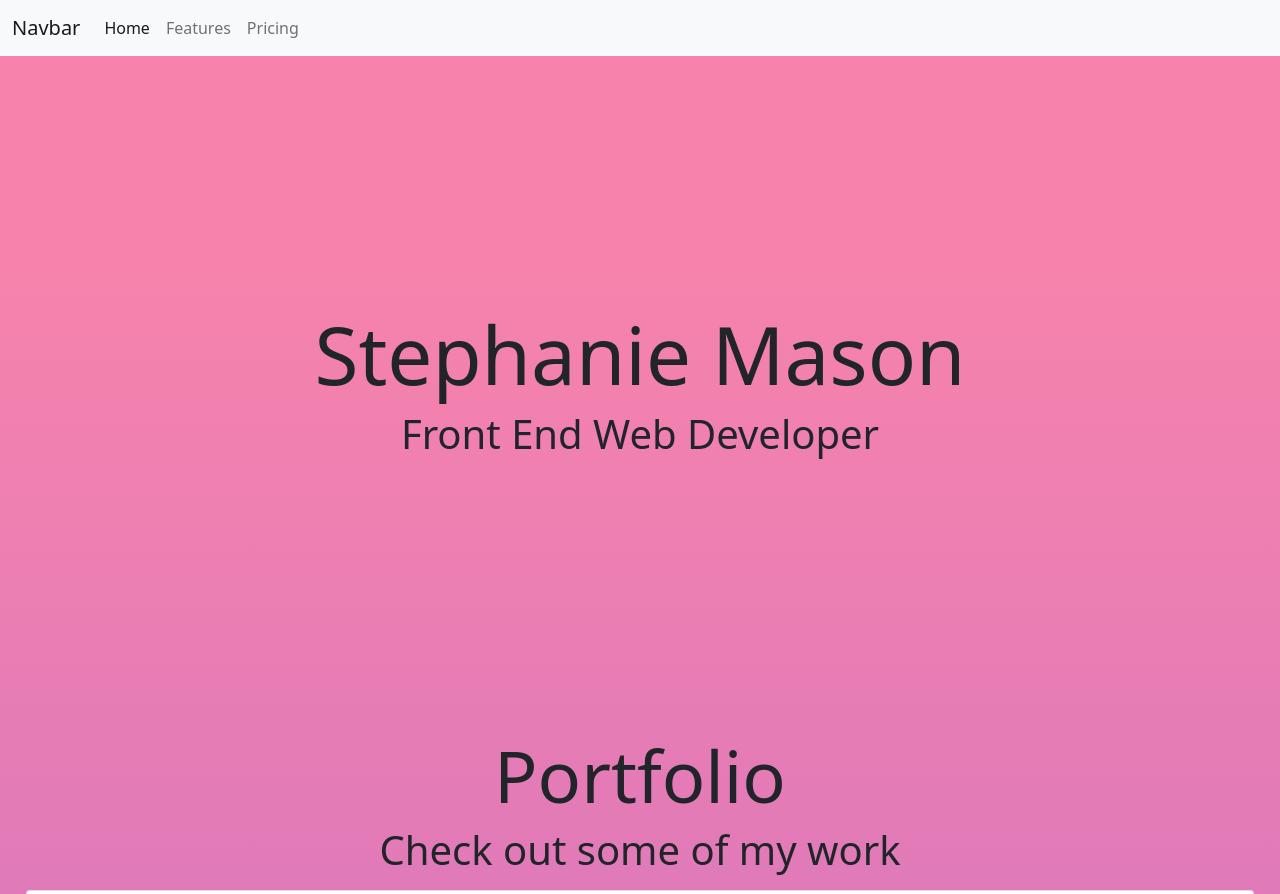
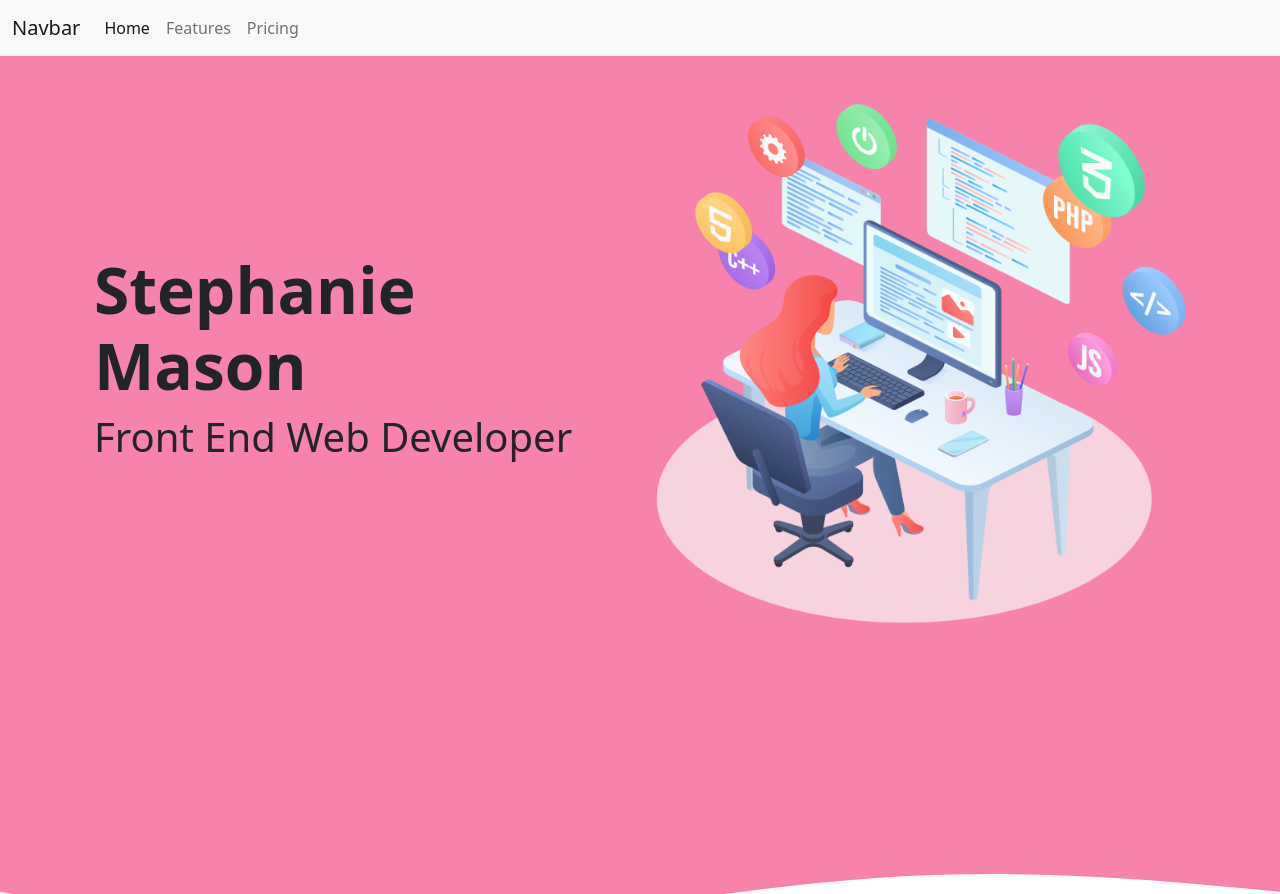
Before and after one commit to Jeneara/Portfolio, a PHP site: page / in a window 1280 px wide. Shown: the top 894 px of the page. Run offline with PHP 8.4, Linux system fonts and the light colour scheme; some libraries are stand-ins or nearby versions.

Commit message:
Wave  update

```diff
--- a/index.html
+++ b/index.html
@@ -24,7 +24,7 @@
 <body id="page-top">
     <!-- TODO Create Return to Top Link -->
 
-    <nav class="navbar navbar-expand-lg navbar-light bg-light">
+    <nav class="navbar navbar-expand-lg navbar-light bg-light sticky-top">
         <div class="container-fluid">
             <a class="navbar-brand" href="#">Navbar</a>
             <button class="navbar-toggler" type="button" data-bs-toggle="collapse" data-bs-target="#navbarNav"
@@ -49,25 +49,71 @@
 
 
     <main>
-        <section>
-            <div class="position-relative overflow-hidden text-center" id="about">
-                <div class="mx-auto">
-                    <h1 class="display-1 fw-normal">Stephanie Mason</h1>
-                    <h1 class="display-6 fw-lead">Front End Web Developer</h1>
+        <div class="hero">
+            <div class="container col-xxl-12 px-4 pt-5">
+                <div class="row flex-lg-row-reverse">
+                    <div class="col-10 col-sm-8 col-lg-6">
+                        <img src="assets/headergirl.png" class="img-fluid"
+                            alt="Female Developer working at a desk cartoon" width="700" height="500" loading="lazy">
+                    </div>
+                    <div class="col-lg-6">
+                        <h1 class="display-3 fw-bold">Stephanie Mason</h1>
+                        <p class="display-6 fw-lead">Front End Web Developer</p>
+                    </div>
                 </div>
             </div>
-        </section>
+        </div>
+
+        <!-- Divider -->
+        <svg width="100%" height="100%" id="svg" viewBox="0 0 1440 400" xmlns="http://www.w3.org/2000/svg"
+            class="transition duration-300 ease-in-out delay-150">
+            <style>
+                .path-0 {
+                    animation: pathAnim-0 4s;
+                    animation-timing-function: linear;
+                    animation-iteration-count: infinite;
+                }
+                @keyframes pathAnim-0 {
+                    0% {
+                        d: path("M 0,600 C 0,600 0,300 0,300 C 182.40000000000003,302.5333333333333 364.80000000000007,305.06666666666666 532,305 C 699.1999999999999,304.93333333333334 851.2,302.26666666666665 1000,301 C 1148.8,299.73333333333335 1294.4,299.8666666666667 1440,300 C 1440,300 1440,600 1440,600 Z");
+                    }
+
+                    25% {
+                        d: path("M 0,600 C 0,600 0,300 0,300 C 143.2,327.73333333333335 286.4,355.46666666666664 470,359 C 653.6,362.53333333333336 877.5999999999999,341.8666666666667 1046,328 C 1214.4,314.1333333333333 1327.2,307.06666666666666 1440,300 C 1440,300 1440,600 1440,600 Z");
+                    }
+
+                    50% {
+                        d: path("M 0,600 C 0,600 0,300 0,300 C 173.2,321.4666666666667 346.4,342.93333333333334 495,345 C 643.6,347.06666666666666 767.5999999999999,329.73333333333335 921,319 C 1074.4,308.26666666666665 1257.2,304.1333333333333 1440,300 C 1440,300 1440,600 1440,600 Z");
+                    }
+
+                    75% {
+                        d: path("M 0,600 C 0,600 0,300 0,300 C 125.19999999999999,308.4 250.39999999999998,316.8 434,295 C 617.6,273.2 859.5999999999999,221.20000000000002 1037,217 C 1214.4,212.79999999999998 1327.2,256.4 1440,300 C 1440,300 1440,600 1440,600 Z");
+                    }
+
+                    100% {
+                        d: path("M 0,600 C 0,600 0,300 0,300 C 182.40000000000003,302.5333333333333 364.80000000000007,305.06666666666666 532,305 C 699.1999999999999,304.93333333333334 851.2,302.26666666666665 1000,301 C 1148.8,299.73333333333335 1294.4,299.8666666666667 1440,300 C 1440,300 1440,600 1440,600 Z");
+                    }
+                }
+            </style>
+            <path
+                d="M 0,600 C 0,600 0,300 0,300 C 182.40000000000003,302.5333333333333 364.80000000000007,305.06666666666666 532,305 C 699.1999999999999,304.93333333333334 851.2,302.26666666666665 1000,301 C 1148.8,299.73333333333335 1294.4,299.8666666666667 1440,300 C 1440,300 1440,600 1440,600 Z"
+                stroke="none" stroke-width="0" fill="#f783acff"
+                class="transition-all duration-300 ease-in-out delay-150 path-0" transform="rotate(-180 720 300)">
+            </path>
+        </svg>
+
+
 
         <!-- Portfolio -->
         <section class="portfolio">
-            <div class="position-relative overflow-hidden p-md-3 text-center" id="two">
+            <div class="text-center" id="two">
                 <h1 class="display-2 fw-normal">Portfolio</h1>
                 <p class="display-6 fw-lead">Check out some of my work</p>
                 <!-- First Card -->
-                <div class="card mb-3">
+                <div class="container-fluid mb-3 bg-white">
                     <div class="row g-0">
                         <div class="col-md-4">
-                            <img src="..." class="img-fluid rounded-start float-start p-2" alt="...">
+                            <img src="..." class="img-fluid rounded-start float-start" alt="...">
                         </div>
                         <div class="col-md-8">
                             <div class="card-body">
@@ -96,7 +142,7 @@
                     </div>
                 </div>
                 <!-- Second Card -->
-                <div class="card mb-3">
+                <div class="container-fluid mb-3 bg-white">
                     <div class="row g-0">
                         <div class="col-md-8">
                             <div class="card-body">
@@ -126,16 +172,15 @@
                             </div>
                         </div>
                         <div class="col-md-4">
-                            <img src="..." class="img-fluid rounded-start float-end p-2" alt="...">
+                            <img src="..." class="img-fluid rounded-start float-end" alt="...">
                         </div>
                     </div>
                 </div>
                 <!-- Third Card -->
-                <div class="card mb-3">
+                <div class="container-fluid mb-3 bg-white">
                     <div class="row g-0">
                         <div class="col-md-4">
-                            <img src="assets/landingpage.png" class="img-fluid rounded-start float-start p-2"
-                                alt="...">
+                            <img src="assets/landingpage.png" class="img-fluid rounded-start float-start p-2" alt="...">
                         </div>
                         <div class="col-md-8">
                             <div class="card-body">
@@ -162,7 +207,7 @@
                     </div>
                 </div>
                 <!-- Fourth Card -->
-                <div class="card mb-3">
+                <div class="container-fluid mb-3 bg-white">
                     <div class="row g-0">
                         <div class="col-md-8">
                             <div class="card-body">
@@ -195,7 +240,7 @@
                     </div>
                 </div>
                 <!-- Fifth Card -->
-                <div class="card mb-3">
+                <div class="container-fluid mb-3 bg-white">
                     <div class="row g-0">
                         <div class="col-md-4">
                             <img src="assets/personalblog.png" class="img-fluid rounded-start float-start p-2"
@@ -230,7 +275,7 @@
         </section>
 
         <!-- Side Projects -->
-        <section class="Projects">
+        <section class="projects">
             <div class="position-relative overflow-hidden p-md-3 text-center" id="two">
                 <h1 class="display-2 fw-normal">Extra Projects</h1>
                 <p class="display-6 fw-lead">Check out some of my work</p>
--- a/styles.css
+++ b/styles.css
@@ -6,10 +6,9 @@
 
 /* Main CSS */
 
-main {
-    background-image: linear-gradient(0deg, #7950f2 5%, #f783ac 95%);
+.hero {
+    background-color: #F783AC;
 }
-
 
 #about {
     padding-top: 250px;
@@ -29,6 +28,8 @@ main {
 .row {
     align-items: center;
 }
+
+
 
 form {
     background-color: #fff;
```
Also changed, not shown: assets/divider.png (added), assets/headergirl.png (added).
